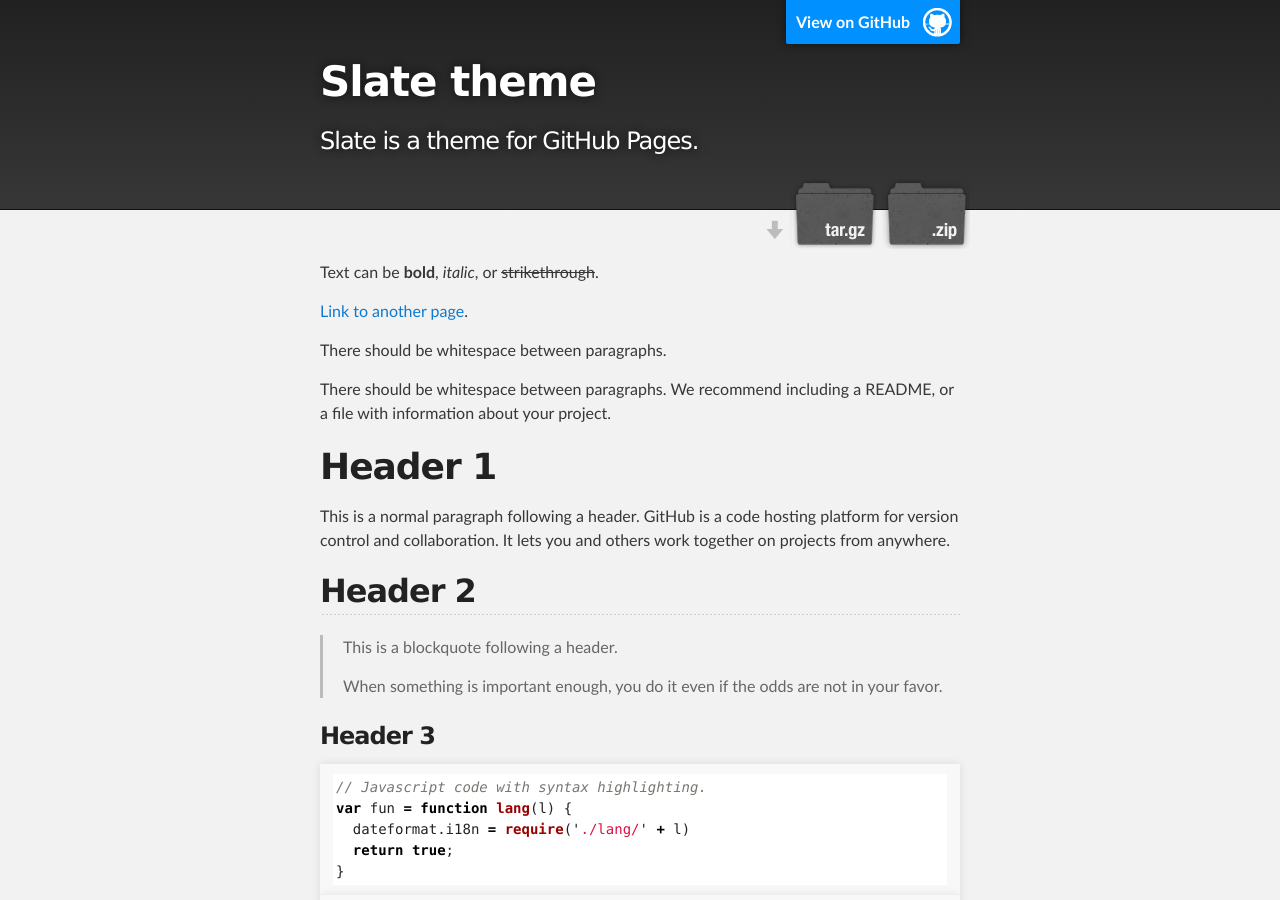
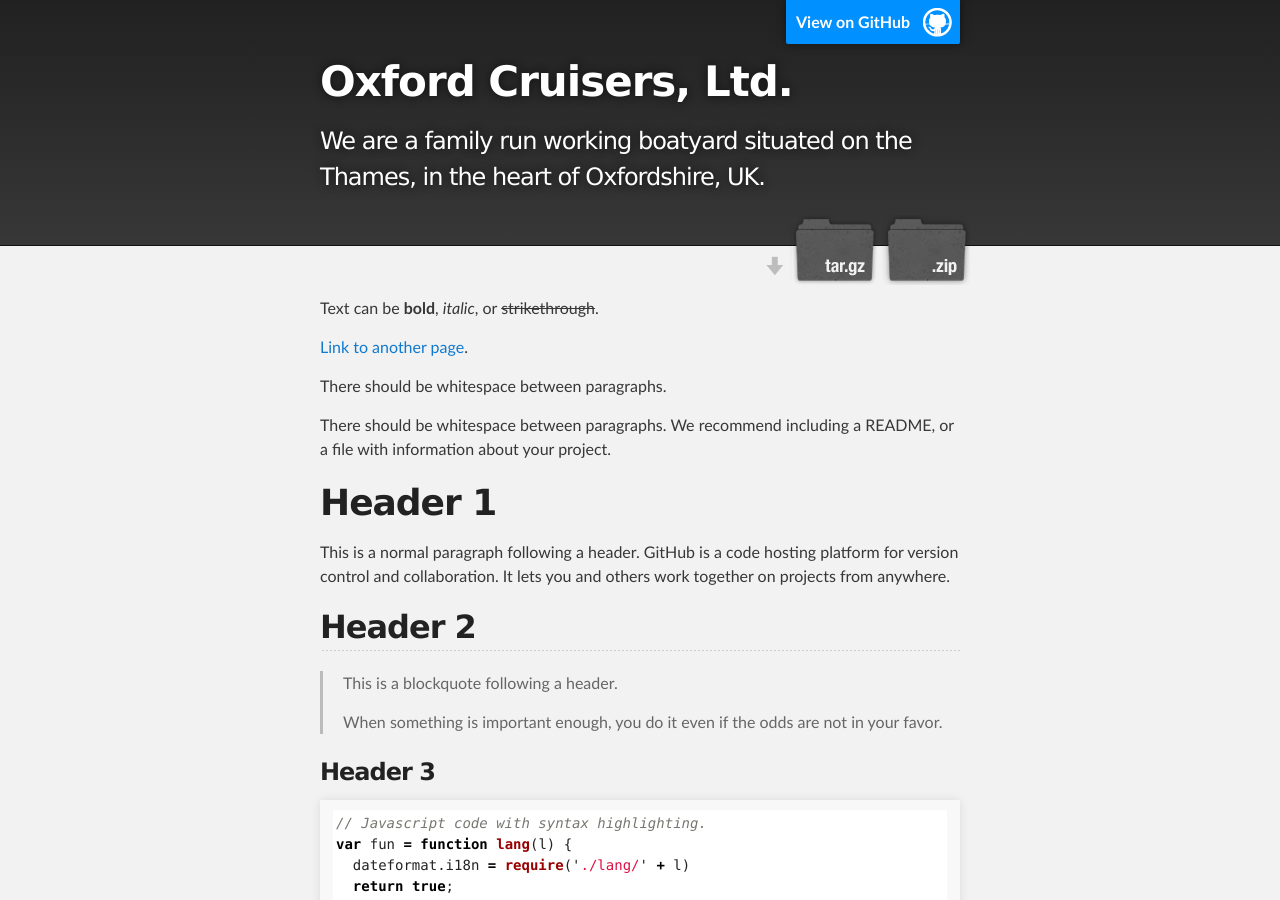
Before and after one commit to pages-themes/slate, a Jekyll site: the page built from index.md, in a window 1280 px wide and 900 px high. Built offline with Jekyll 4.4.1, drawn with Linux system fonts in a browser that asks for light colours; some of the changed text lies outside the part shown.

Commit message:
Update Config

```diff
--- a/_config.yml
+++ b/_config.yml
@@ -1,5 +1,5 @@
-title: Slate theme
-description: Slate is a theme for GitHub Pages.
+title: Oxford Cruisers, Ltd.
+description: We are a family run working boatyard situated on the Thames, in the heart of Oxfordshire, UK.
 show_downloads: true
 google_analytics:
 theme: jekyll-theme-slate
```
